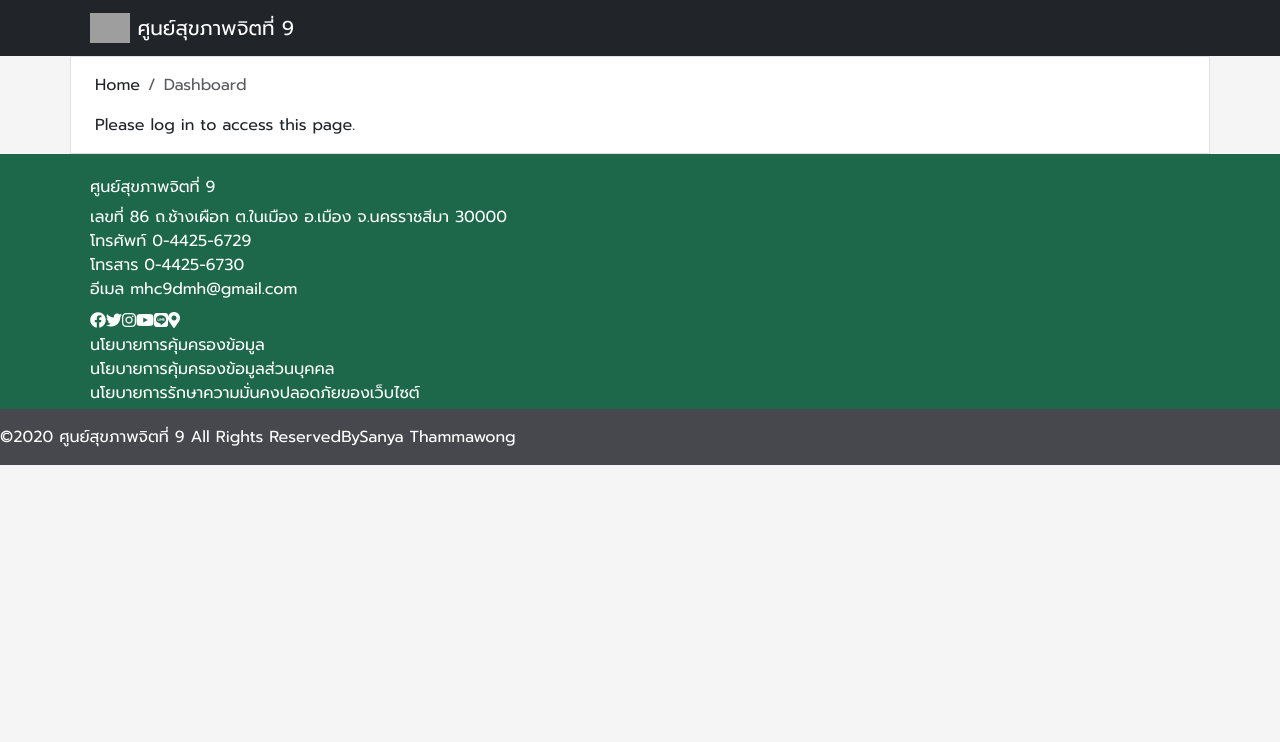
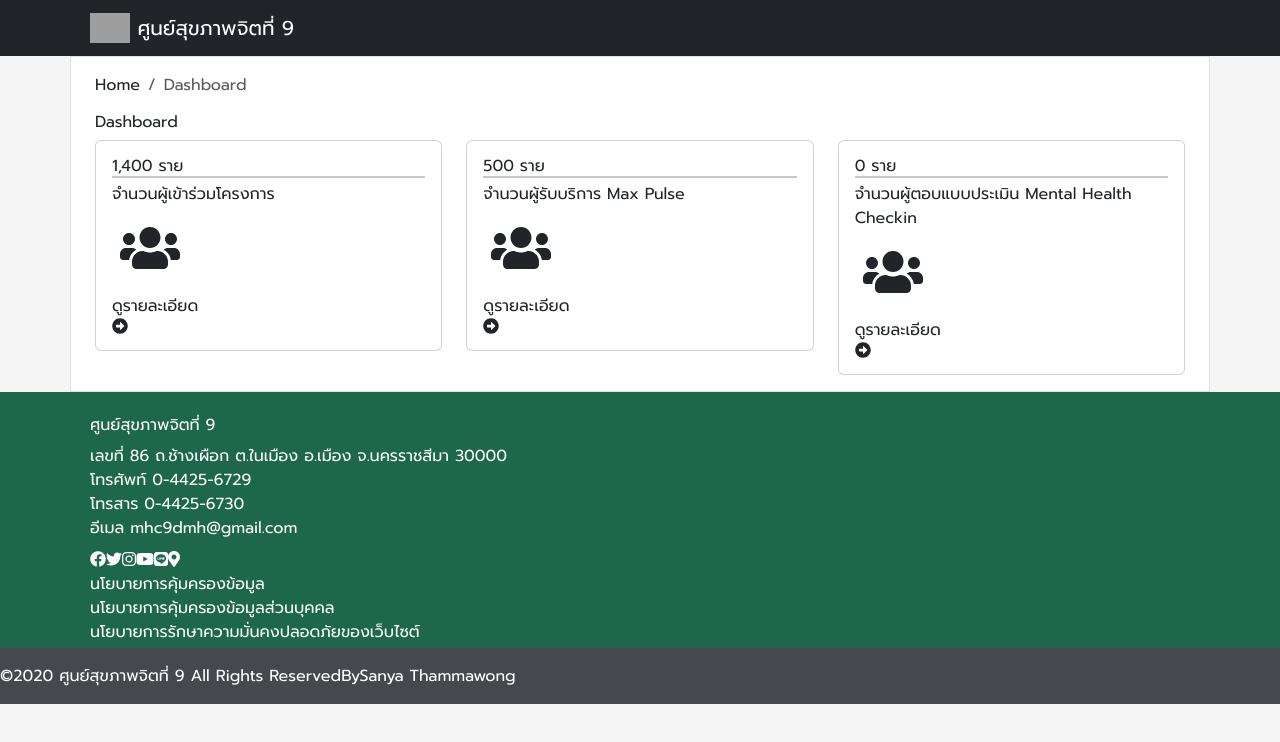
Before and after one commit to sanyath007/react-mhc9-report, a React (Vite) app: page / in a window 1280 px wide. Shown: the top 742 px of the page. Built offline with nearby package versions, Linux system fonts and the light colour scheme; no server answers; sample sign-in values are in the browser's storage; grey boxes are pictures that could not be loaded.

Commit message:
reflactor(Dashboard): revert to older version

```diff
--- a/src/views/Dashboard.jsx
+++ b/src/views/Dashboard.jsx
@@ -3,10 +3,10 @@ import { Breadcrumb, Col, Row } from 'react-bootstrap'
 import StatCard from '../components/StatCard'
 import api from '../api'
 import { numberToCurrency } from '../utils'
-import { useAuth } from '../contexts/AuthContext'
+// import { useAuth } from '../contexts/AuthContext'
 
 const Dashboard = () => {
-    const { user } = useAuth();
+    // const { user } = useAuth();
     const [checkinCount, setCheckinCount] = useState(0);
 
     useEffect(() => {
@@ -34,7 +34,6 @@ const Dashboard = () => {
                 <Breadcrumb.Item active>Dashboard</Breadcrumb.Item>
             </Breadcrumb>
 
-            {user ? (
             <div className="content">
                 <h1 className="text-3xl font-bold mb-2">Dashboard</h1>
 
@@ -64,7 +63,6 @@ const Dashboard = () => {
                     </Col>
                 </Row>
             </div>
-            ) : <>Please log in to access this page.</>}
         </div>
     )
 }
```
Lines whose indentation alone changed are shown as unchanged.
